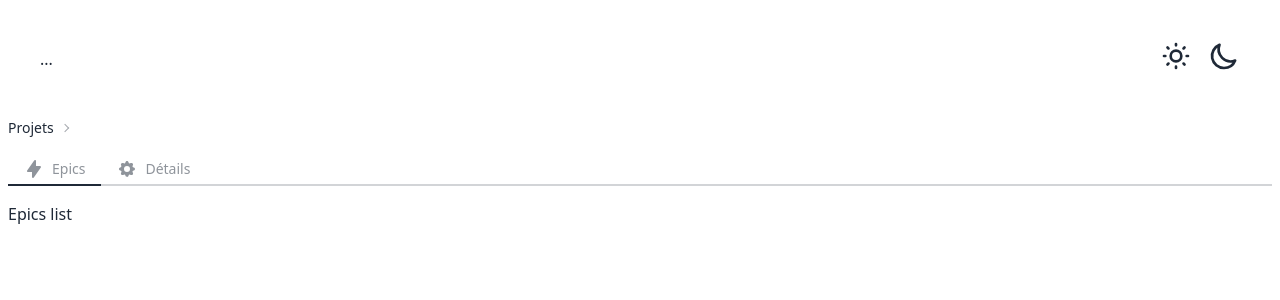
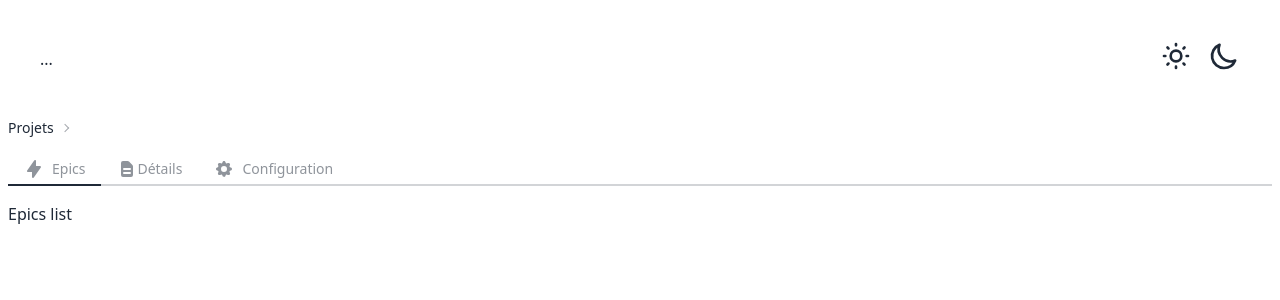
Before and after one commit to neurosoup/pebble-app, a Next.js app: page /1 in a window 1280 px wide. Shown: the top 300 px of the page. Built offline with nearby package versions, Linux system fonts and the light colour scheme; no server answers.

Commit message:
Project deletion

```diff
--- a/pages/[project]/index.tsx
+++ b/pages/[project]/index.tsx
@@ -1,16 +1,24 @@
 import Link from 'next/link';
 import { useRouter } from 'next/router';
 import Update from '../../src/projects/Update';
+import Delete from '../../src/projects/Delete';
+
+import { GET_PROJECT } from '../../src/queries';
+import { QueryResult, useQuery } from '@apollo/client';
+import { Query, QueryGetProjectArgs } from '../../graphql';
 
 enum TabNames {
   Details = 'details',
   Epics = 'epics',
+  Settings = 'settings',
 }
 
 const EpicList = () => {
   const router = useRouter();
   const path = router.asPath.split('?')[0];
   const tab = router.query.tab || TabNames.Epics;
+
+  const { loading, data }: QueryResult<Pick<Query, 'getProject'>, QueryGetProjectArgs> = useQuery(GET_PROJECT, { variables: { id: router.query.project as string } });
 
   const findTabClassName = (tabName: string) => `tab tab-bordered ${tab === tabName && 'tab-active'}`;
 
@@ -30,6 +38,20 @@ const EpicList = () => {
         <div className={findTabClassName(TabNames.Details)}>
           <Link href={{ pathname: path, query: { tab: 'details' } }}>
             <a className='flex flex-row items-center'>
+              <svg xmlns='http://www.w3.org/2000/svg' className='h-5 w-5' viewBox='0 0 20 20' fill='currentColor'>
+                <path
+                  fillRule='evenodd'
+                  d='M4 4a2 2 0 012-2h4.586A2 2 0 0112 2.586L15.414 6A2 2 0 0116 7.414V16a2 2 0 01-2 2H6a2 2 0 01-2-2V4zm2 6a1 1 0 011-1h6a1 1 0 110 2H7a1 1 0 01-1-1zm1 3a1 1 0 100 2h6a1 1 0 100-2H7z'
+                  clipRule='evenodd'
+                />
+              </svg>
+              Détails
+            </a>
+          </Link>
+        </div>
+        <div className={findTabClassName(TabNames.Settings)}>
+          <Link href={{ pathname: path, query: { tab: 'settings' } }}>
+            <a className='flex flex-row items-center'>
               <svg xmlns='http://www.w3.org/2000/svg' className='h-5 w-5 mr-2' viewBox='0 0 20 20' fill='currentColor'>
                 <path
                   fillRule='evenodd'
@@ -37,17 +59,20 @@ const EpicList = () => {
                   clipRule='evenodd'
                 />
               </svg>
-              Détails
+              Configuration
             </a>
           </Link>
         </div>
 
         <div className='flex-1 cursor-default tab tab-bordered'></div>
       </div>
-      <div className='mt-4'>
-        {tab === TabNames.Details && <Update />}
-        {tab === TabNames.Epics && <div>Epics list</div>}
-      </div>
+      {!loading && (
+        <div className='mt-4'>
+          {tab === TabNames.Settings && <Delete project={data.getProject} />}
+          {tab === TabNames.Details && <Update project={data.getProject} />}
+          {tab === TabNames.Epics && <div>Epics list</div>}
+        </div>
+      )}
     </div>
   );
 };
--- /dev/null
+++ b/src/projects/Delete.tsx
@@ -0,0 +1,58 @@
+import { MutationTuple, useMutation, gql } from '@apollo/client';
+import { useEffect, useState } from 'react';
+import { Mutation, Project } from '../../graphql';
+import { useRouter } from 'next/router';
+
+interface Props {
+  project: Project;
+}
+
+const Delete = ({ project }: Props) => {
+  const router = useRouter();
+  const [deletionStep, setDeletionStep] = useState(0);
+  const [deleteProjectMutation, __]: MutationTuple<Pick<Mutation, 'deleteProject'>, { id: string }> = useMutation(
+    gql`
+      mutation deleteProject($id: ID!) {
+        deleteProject(filter: { id: [$id] }) {
+          msg
+          project {
+            id
+            name
+          }
+        }
+      }
+    `,
+    {
+      update: (cache) => {
+        cache.modify({
+          fields: {
+            queryProject(existing = [], { readField }) {
+              return existing.filter((x) => readField('id', x) !== project.id);
+            },
+          },
+        });
+      },
+    }
+  );
+
+  useEffect(() => {
+    const deleteThisProject = async () => {
+      await deleteProjectMutation({ variables: { id: project.id } });
+      router.push('/');
+    };
+
+    if (deletionStep >= 2) {
+      deleteThisProject();
+    }
+  }, [deletionStep]);
+
+  return (
+    <>
+      <button className='btn btn-error' onClick={() => setDeletionStep(deletionStep + 1)}>
+        {deletionStep === 0 ? 'Supprimer ce projet' : 'Confirmer la suppression'}
+      </button>
+    </>
+  );
+};
+
+export default Delete;
--- a/src/projects/Item.tsx
+++ b/src/projects/Item.tsx
@@ -9,31 +9,6 @@ export interface ProjectElementProperties {
 }
 
 const Item = ({ id, name, vision }: ProjectElementProperties) => {
-  const [_, __]: MutationTuple<Pick<Mutation, 'deleteProject'>, ProjectFilter> = useMutation(
-    gql`
-      mutation deleteProject($id: ID!) {
-        deleteProject(filter: { id: [$id] }) {
-          msg
-          project {
-            id
-            name
-          }
-        }
-      }
-    `,
-    {
-      update: (cache) => {
-        cache.modify({
-          fields: {
-            queryProject(existing = [], { readField }) {
-              return existing.filter((x) => readField('id', x) !== id);
-            },
-          },
-        });
-      },
-    }
-  );
-
   return (
     <div className='card lg:card-side shadow shadow-md compact bg-base-200'>
       <div className='card-body'>
--- a/src/projects/Update.tsx
+++ b/src/projects/Update.tsx
@@ -1,14 +1,12 @@
-import { gql, MutationTuple, QueryResult, useMutation, useQuery } from '@apollo/client';
-import { Mutation, Query, QueryGetProjectArgs } from '../../graphql';
-import { useRouter } from 'next/router';
-import { GET_PROJECT } from '../queries';
+import { gql, MutationTuple, useMutation } from '@apollo/client';
+import { Mutation, Project } from '../../graphql';
 import Form from './Form';
 
-const Update = () => {
-  const router = useRouter();
+interface Props {
+  project: Project;
+}
 
-  const { data }: QueryResult<Pick<Query, 'getProject'>, QueryGetProjectArgs> = useQuery(GET_PROJECT, { variables: { id: router.query.project as string } });
-
+const Update = ({ project }: Props) => {
   const [updateProjectMutation, updateProjectResult] = useMutation<MutationTuple<Pick<Mutation, 'updateProject'>, { id: string; name?: string; vision?: string }>>(gql`
     mutation updateProject($id: ID!, $name: String, $vision: String) {
       updateProject(input: { filter: { id: [$id] }, set: { name: $name, vision: $vision } }) {
@@ -21,7 +19,7 @@ const Update = () => {
     }
   `);
 
-  return <Form project={data?.getProject} onSubmit={(updated) => updateProjectMutation({ variables: { ...updated } })} />;
+  return <Form project={project} onSubmit={(updated) => updateProjectMutation({ variables: { ...updated } })} />;
 };
 
 export default Update;
```
